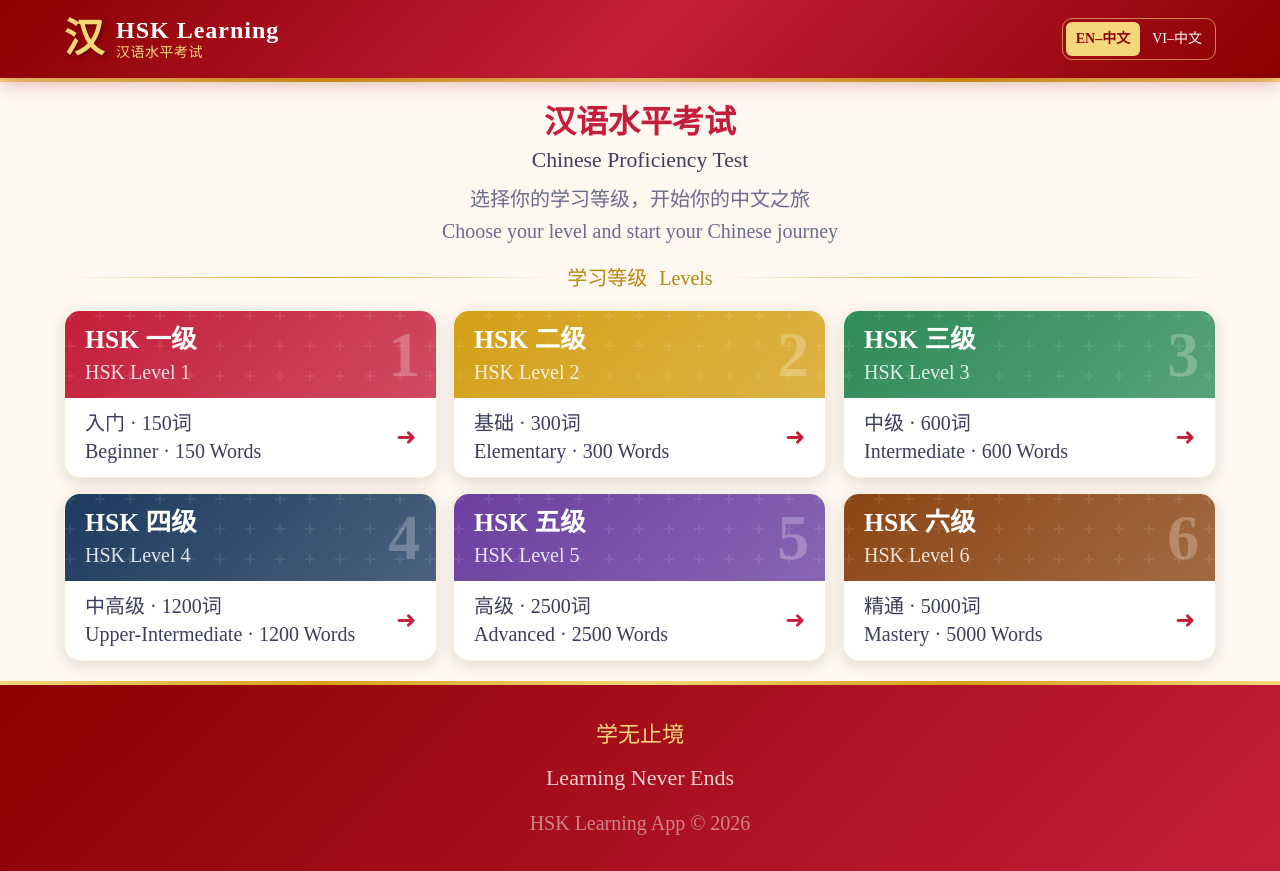
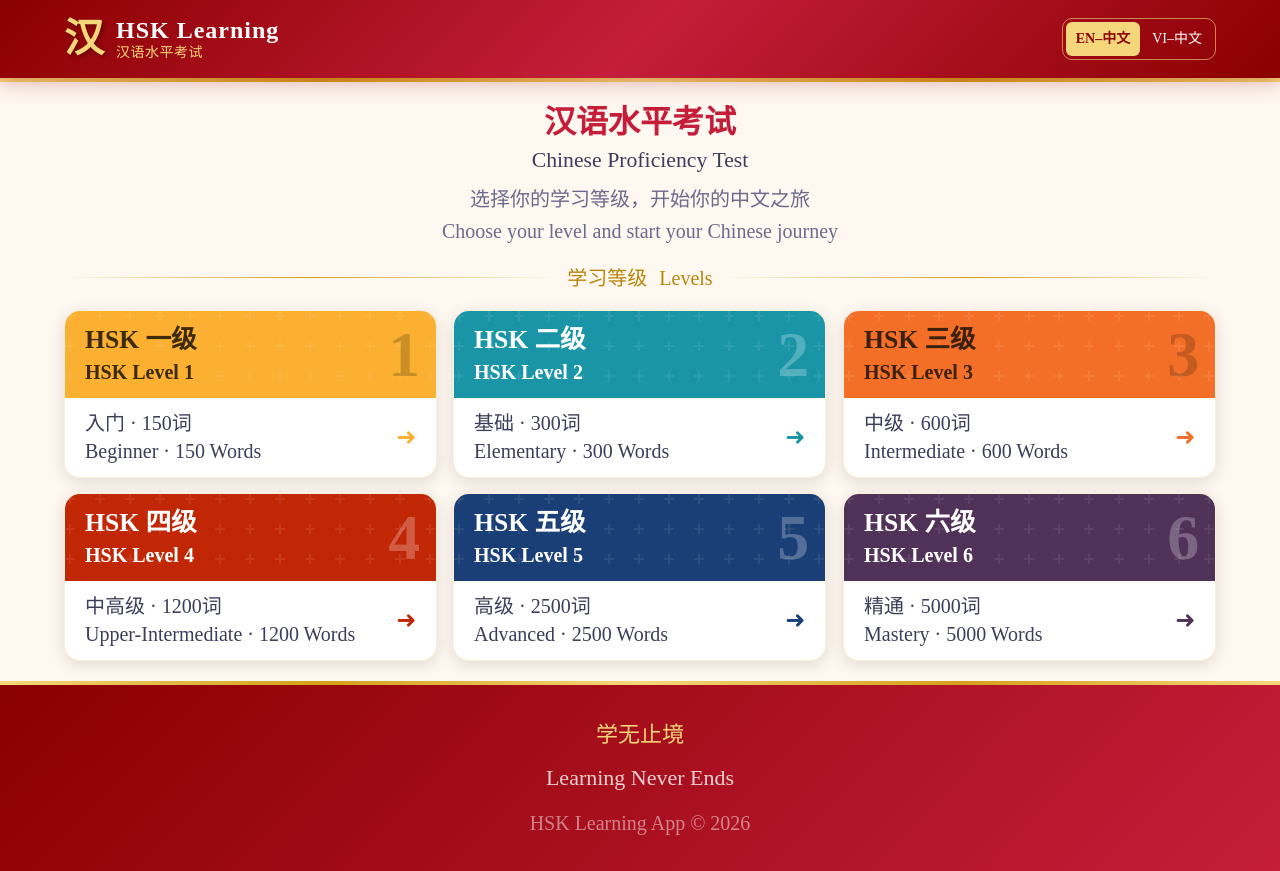
Before and after one commit to nvlongforwork/HSK, a React (Vite) app: page / in a window 1280 px wide. Built offline with nearby package versions, Linux system fonts and the light colour scheme.

Commit message:
Match HSK module colors to textbook covers

```diff
--- a/src/data/hskLevels.js
+++ b/src/data/hskLevels.js
@@ -5,7 +5,8 @@ const hskLevels = [
     titleEn: "HSK Level 1",
     descZh: "入门 · 150词",
     descEn: "Beginner · 150 Words",
-    color: "#C41E3A",
+    color: "#FBB031",
+    textColor: "#3D2A08",
     lessons: 15,
   },
   {
@@ -14,7 +15,8 @@ const hskLevels = [
     titleEn: "HSK Level 2",
     descZh: "基础 · 300词",
     descEn: "Elementary · 300 Words",
-    color: "#D4A017",
+    color: "#1A95A7",
+    textColor: "#FFFFFF",
     lessons: 15,
   },
   {
@@ -23,7 +25,8 @@ const hskLevels = [
     titleEn: "HSK Level 3",
     descZh: "中级 · 600词",
     descEn: "Intermediate · 600 Words",
-    color: "#2E8B57",
+    color: "#F36F27",
+    textColor: "#3B200E",
     lessons: 20,
   },
   {
@@ -32,7 +35,8 @@ const hskLevels = [
     titleEn: "HSK Level 4",
     descZh: "中高级 · 1200词",
     descEn: "Upper-Intermediate · 1200 Words",
-    color: "#1E3A5F",
+    color: "#C12705",
+    textColor: "#FFFFFF",
     lessons: 20,
   },
   {
@@ -41,7 +45,8 @@ const hskLevels = [
     titleEn: "HSK Level 5",
     descZh: "高级 · 2500词",
     descEn: "Advanced · 2500 Words",
-    color: "#6B3FA0",
+    color: "#1A3F76",
+    textColor: "#FFFFFF",
     lessons: 36,
   },
   {
@@ -50,7 +55,8 @@ const hskLevels = [
     titleEn: "HSK Level 6",
     descZh: "精通 · 5000词",
     descEn: "Mastery · 5000 Words",
-    color: "#8B4513",
+    color: "#503258",
+    textColor: "#FFFFFF",
     lessons: 40,
   },
 ];
--- a/src/pages/Home.jsx
+++ b/src/pages/Home.jsx
@@ -36,9 +36,10 @@ export default function Home() {
           {hskLevels.map((level, index) => (
             <BounceCard key={level.id} to={`/hsk/${level.id}`} delay={index}
               style={{ background: "var(--white)", borderRadius: "var(--radius-md)",
+                "--level-color": level.color, "--level-ink": level.textColor,
                 overflow: "hidden", boxShadow: "var(--shadow-md)",
                 border: "1px solid rgba(212, 160, 23, 0.15)" }}>
-              <div className="home-card-top" style={{ background: `linear-gradient(135deg, ${level.color}, ${level.color}CC)` }}>
+              <div className="home-card-top">
                 <div style={cardPatternStyle} aria-hidden="true" />
                 <span className="home-card-number" aria-hidden="true">{level.id}</span>
                 <h3 className="home-card-title"><PinyinText>{level.titleZh}</PinyinText></h3>
--- a/src/pages/HskLevel.jsx
+++ b/src/pages/HskLevel.jsx
@@ -76,15 +76,15 @@ const cardInnerStyle = {
   gap: "16px",
 };
 
-const lessonNumStyle = (color) => ({
+const lessonNumStyle = (color, textColor) => ({
   width: "48px",
   height: "48px",
   borderRadius: "50%",
-  background: `linear-gradient(135deg, ${color}, ${color}CC)`,
+  background: color,
   display: "flex",
   alignItems: "center",
   justifyContent: "center",
-  color: "#fff",
+  color: textColor,
   fontWeight: 700,
   fontSize: "clamp(20px, 2vw, 22px)",
   flexShrink: 0,
@@ -178,7 +178,7 @@ export default function HskLevel() {
             delay={index}
           >
             <div style={cardInnerStyle}>
-              <div style={lessonNumStyle(levelData.color)}>{lesson.id}</div>
+              <div style={lessonNumStyle(levelData.color, levelData.textColor)}>{lesson.id}</div>
               <div style={lessonTextStyle}>
                 <div style={lessonTitleZhStyle}>
                   <PinyinText>{lesson.titleZh}</PinyinText>
--- a/src/pages/home.css
+++ b/src/pages/home.css
@@ -17,13 +17,13 @@
 .home-divider { display: flex; align-items: center; justify-content: center; gap: 12px; margin: 16px 0; color: var(--gold-dark); font-family: var(--font-serif); font-size: clamp(18px, 1.6vw, 20px); font-weight: 400; }
 .home-divider::before, .home-divider::after { content: ""; flex: 1; height: 1px; background: linear-gradient(90deg, transparent, var(--gold-primary), transparent); }
 .home-page .home-grid { grid-template-columns: repeat(3, minmax(0, 1fr)); gap: clamp(12px, 2vh, 24px); }
-.home-card-top { padding: clamp(10px, 1.5vh, 20px) 20px; position: relative; overflow: hidden; }
-.home-card-title { position: relative; z-index: 1; font-family: var(--font-serif); font-size: clamp(22px, 2vw, 28px); font-weight: 700; line-height: 1.3; color: white; }
-.home-card-subtitle { position: relative; z-index: 1; margin-top: 2px; font-size: clamp(20px, 1.4vw, 22px); line-height: 1.4; color: rgba(255, 255, 255, .85); }
-.home-card-number { position: absolute; right: 16px; top: 50%; transform: translateY(-50%); font-family: var(--font-serif); font-size: clamp(48px, 5vw, 64px); font-weight: 900; line-height: 1; color: rgba(255, 255, 255, .25); }
+.home-card-top { padding: clamp(10px, 1.5vh, 20px) 20px; position: relative; overflow: hidden; background: var(--level-color); color: var(--level-ink); }
+.home-card-title { position: relative; z-index: 1; font-family: var(--font-serif); font-size: clamp(22px, 2vw, 28px); font-weight: 700; line-height: 1.3; color: inherit; }
+.home-card-subtitle { position: relative; z-index: 1; margin-top: 2px; font-size: clamp(20px, 1.4vw, 22px); font-weight: 600; line-height: 1.4; color: inherit; }
+.home-card-number { position: absolute; right: 16px; top: 50%; transform: translateY(-50%); font-family: var(--font-serif); font-size: clamp(48px, 5vw, 64px); font-weight: 900; line-height: 1; color: currentColor; opacity: .25; }
 .home-card-bottom { padding: clamp(10px, 1.4vh, 18px) 20px; display: flex; align-items: center; justify-content: space-between; gap: 12px; }
 .home-card-description { min-width: 0; font-size: clamp(20px, 1.5vw, 22px); line-height: 1.4; color: var(--ink-medium); overflow-wrap: anywhere; }
-.home-card-arrow { flex-shrink: 0; font-size: 24px; color: var(--red-primary); }
+.home-card-arrow { flex-shrink: 0; font-size: 24px; color: var(--level-color); }
 
 @media (min-width: 901px) and (max-height: 700px) {
   .home-page { padding: 12px 24px; }
```
